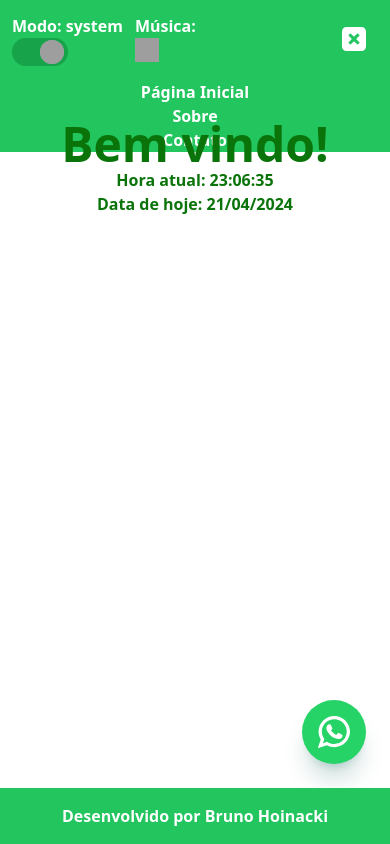
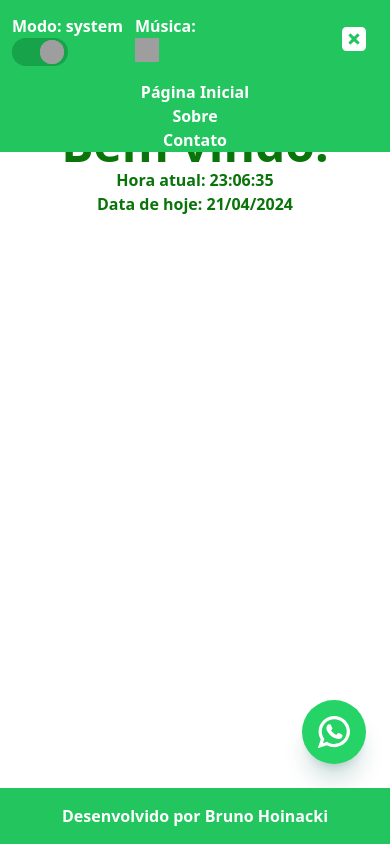
Before and after one commit to BrunoHoinacki/portifolio-bhb, a Nuxt app: page / in a window 390 px wide. Both pictures are taken after a click on the button 354 px from the left and 37 px from the top of the page. Built offline with nearby package versions, Linux system fonts and the light colour scheme; grey boxes are pictures that could not be loaded.

Commit message:
[Fix] Sobrepondo nav mobile

```diff
--- a/components/AppHeader.vue
+++ b/components/AppHeader.vue
@@ -21,8 +21,8 @@
                 </nav>
             </div>
         </div>
-        <nav class="md:hidden">
-            <ul :class="dropdownOpen ? 'flex' : 'hidden'" class="flex-col items-center absolute w-full bg-green-500">
+        <nav class="md:hidden z-50">
+            <ul :class="dropdownOpen ? 'flex' : 'hidden'" class="flex-col items-center absolute w-full bg-green-500 z-20">
                 <li><nuxt-link to="/">Página Inicial</nuxt-link></li>
                 <li><nuxt-link to="/sobre">Sobre</nuxt-link></li>
                 <li><nuxt-link to="/contato">Contato</nuxt-link></li>
@@ -44,3 +44,9 @@ export default {
     },
 };
 </script>
+<style>
+header {
+    position: relative;
+    z-index: 30;
+}
+</style>
```
